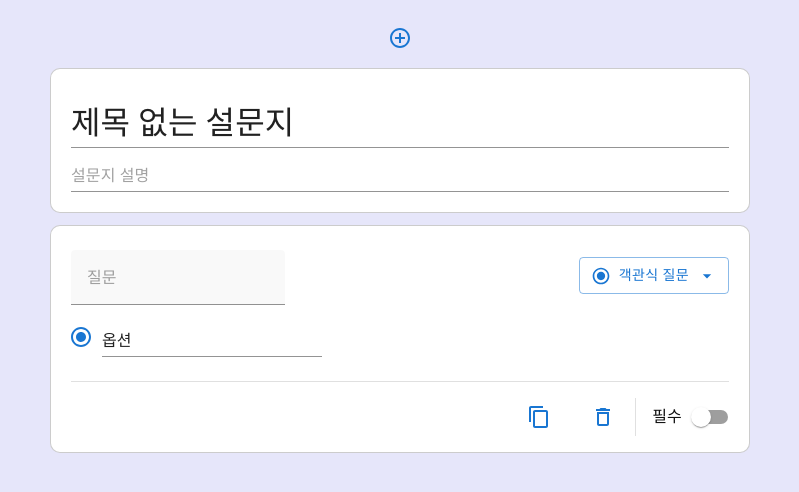
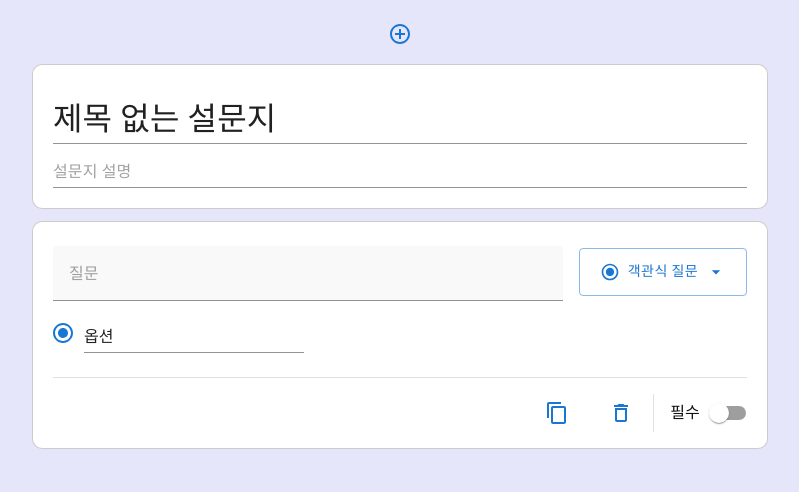
Before and after one commit to Seokyung/GoogleForms_Clonecoding, a React (Create React App) app: page / in a window 1280 px wide. Shown: the top 492 px of the page, without its empty margins (240-1039 px from the left). Built offline with nearby package versions, Linux system fonts and the light colour scheme.

Commit message:
Question Header 디자인 변경

```diff
--- a/src/App.tsx
+++ b/src/App.tsx
@@ -16,8 +16,8 @@ function App() {
 
 const AppContainer = styled.div`
 	display: flex;
-	justify-content: center;
-	padding: 1.25rem;
+	padding: 1rem;
+	width: 100%;
 `;
 
 export default App;
--- a/src/components/Question/QuestionHeader.tsx
+++ b/src/components/Question/QuestionHeader.tsx
@@ -77,12 +77,16 @@ const QuestionHeader = (props: IQHeader) => {
 				variant="filled"
 				placeholder="질문"
 				margin="dense"
-				// fullWidth
+				fullWidth
 				multiline={true}
 				value={questionTitle}
 				onChange={onTextChange}
 			/>
 			<Button
+				sx={{
+					minWidth: "168px",
+					minHeight: "48px",
+				}}
 				variant="outlined"
 				onClick={openMenu}
 				startIcon={OptionEnum[props.question.optionId].icon}
@@ -126,7 +130,7 @@ const Container = styled.div`
 	display: flex;
 	justify-content: space-between;
 	align-items: center;
-	gap: 0.25rem;
+	gap: 1rem;
 `;
 
 const QuestionField = styled(TextField)(() => ({
--- a/src/components/Question/QuestionList.tsx
+++ b/src/components/Question/QuestionList.tsx
@@ -29,7 +29,9 @@ const QuestionList = (props: IQList) => {
 const Container = styled.div`
 	display: flex;
 	flex-direction: column;
+	align-items: center;
 	gap: 0.75rem;
+	width: 100%;
 `;
 
 export default QuestionList;
--- a/src/components/Survey/SurveyForm.tsx
+++ b/src/components/Survey/SurveyForm.tsx
@@ -42,7 +42,9 @@ const SurveyForm = () => {
 const Container = styled.div`
 	display: flex;
 	flex-direction: column;
+	align-items: center;
 	gap: 0.75rem;
+	width: 100%;
 `;
 
 export default SurveyForm;
--- a/src/styles/SurveyBox.tsx
+++ b/src/styles/SurveyBox.tsx
@@ -3,13 +3,12 @@ import styled from "styled-components";
 export const SurveyBox = styled.div`
 	display: flex;
 	flex-direction: column;
-	width: 100%;
-	min-width: 700px;
+	width: 736px;
 	padding: 1rem 1.25rem;
 	border: 1px solid rgba(0, 0, 0, 0.2);
 	border-radius: 10px;
 	background-color: #fff;
 	@media (max-width: 768px) {
-		min-width: 350px;
+		width: 100%;
 	}
 `;
```
